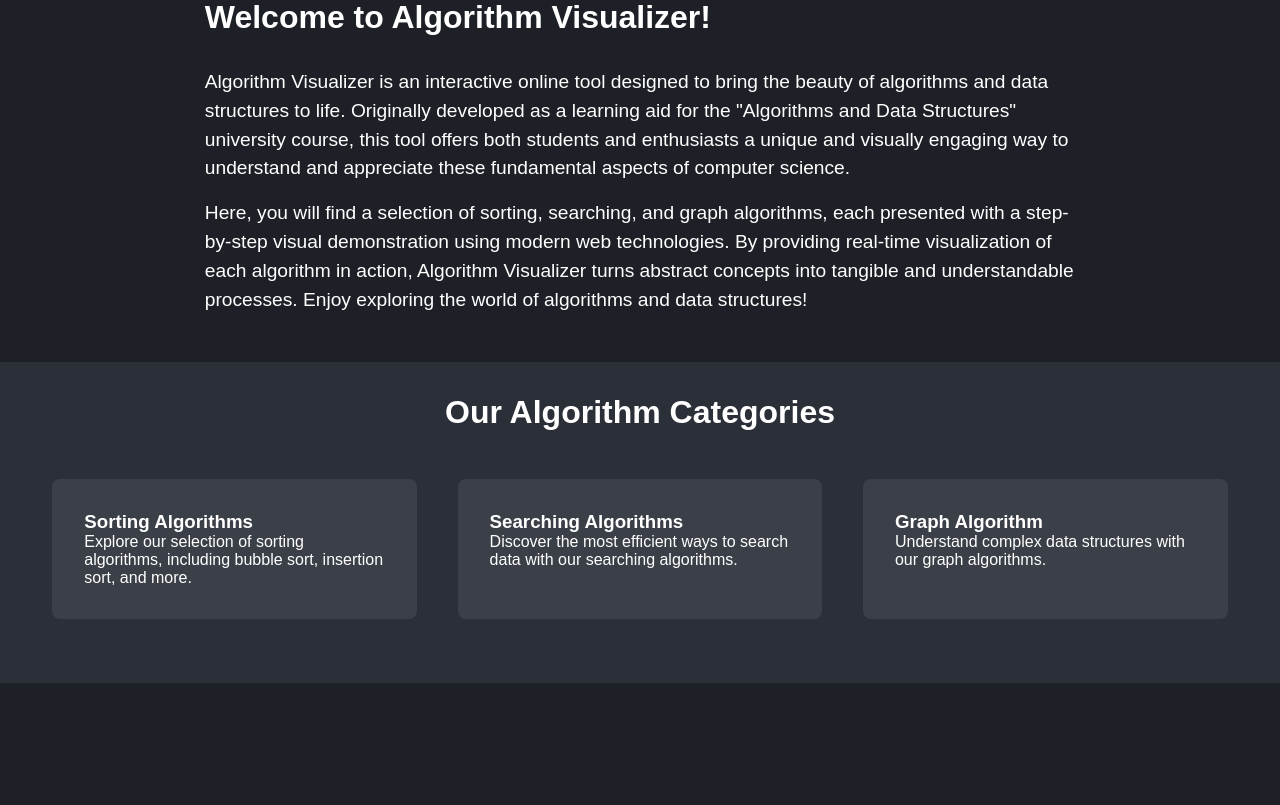
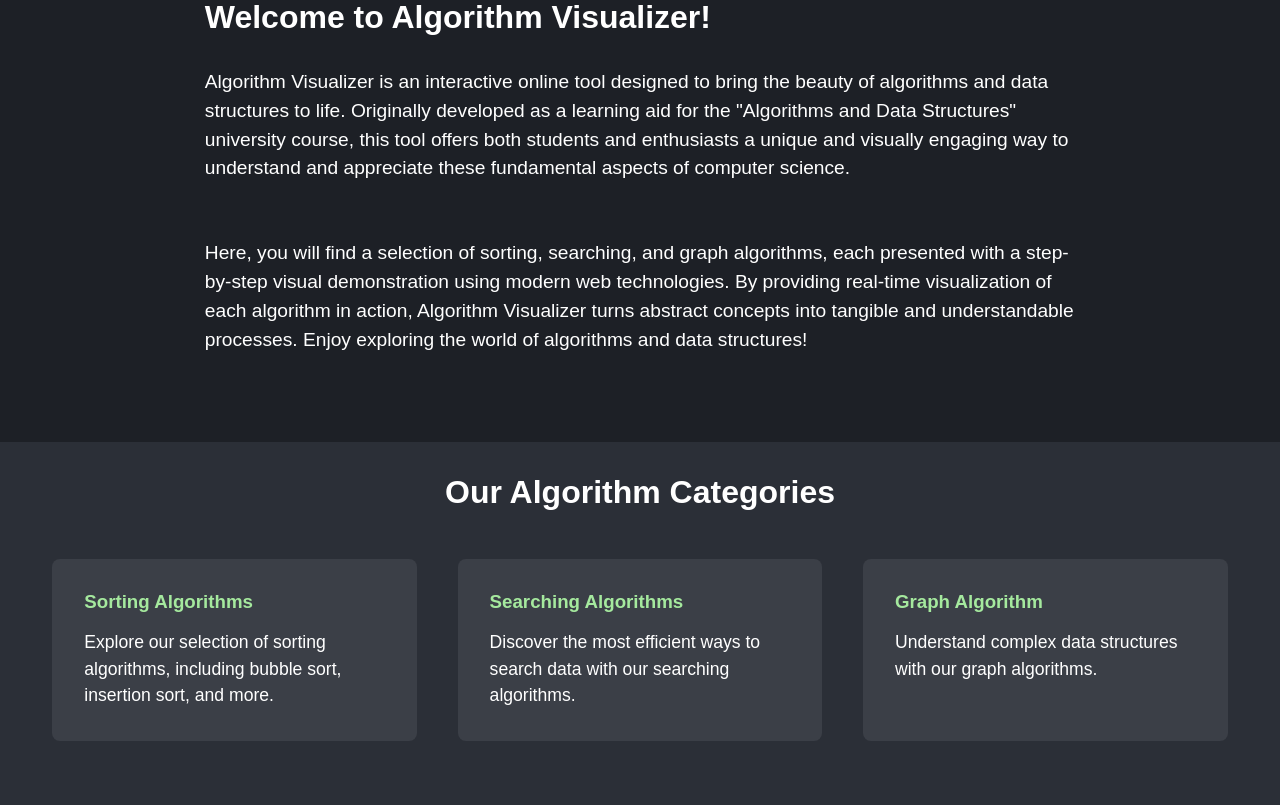
Before and after one commit to stian96/algorithm-visualizer, a Python web app: template app/templates/index.html in a window 1280 px wide. Shown: the part 166-971 px from the top of the page. Before the commit the page ends 849 px from the top, so only its background shows below. Run offline with Jinja, Linux system fonts and the light colour scheme; the template is opened without the code that fills it, so the values that code supplies are empty.

Commit message:
small changes in style.

```diff
--- a/app/static/css/style.css
+++ b/app/static/css/style.css
@@ -44,7 +44,7 @@ body {
 }
 
 .nav-links:hover {
-    color: #DCDCDC;
+    color: #a5e99e;
 }
 
 #introduction {
@@ -62,7 +62,7 @@ body {
 #introduction p {
     font-size: 1.2em;
     line-height: 1.5em;
-    margin-bottom: 1rem;
+    margin-bottom: 3.5rem;
 }
 
 #categories {
@@ -95,3 +95,13 @@ body {
 .category-card:hover {
     transform: scale(1.05);
 }
+
+.category-card h3 {
+    margin-bottom: 1rem;
+    color: #a5e99e;
+}
+
+.category-card p {
+    line-height: 1.5em;
+    font-size: 1.1em;
+}
```
